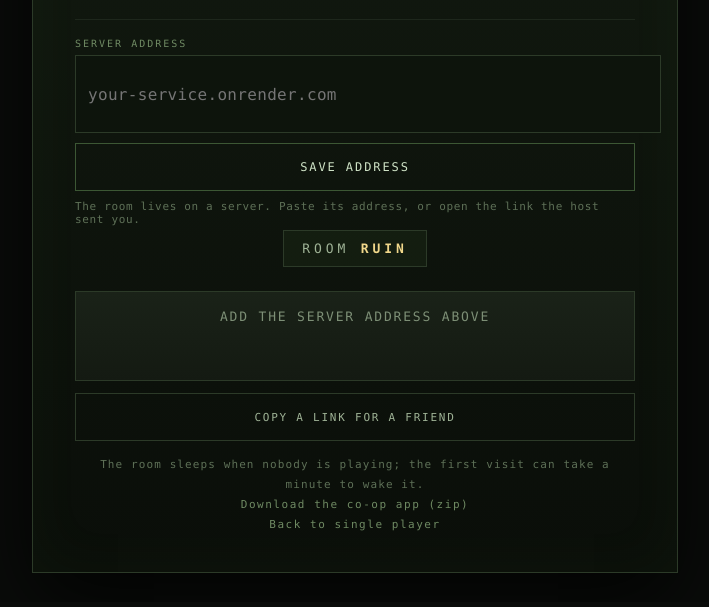
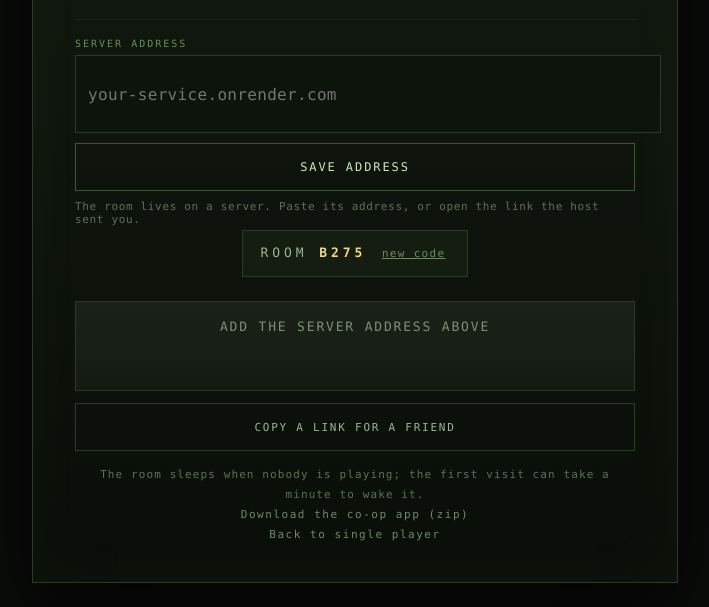
Before and after one commit to dragonmahan-sketch/rot-and-ruin, a plain HTML site: page coop.html in a window 1280 px wide. Shown: the part 198-805 px from the top of the page, without its empty margins (285-994 px from the left). Drawn offline with Linux system fonts and the light colour scheme.

Commit message:
Sync the published files [skip ci]

```diff
--- a/coop.html
+++ b/coop.html
@@ -26,6 +26,9 @@
   .room{display:inline-block;margin:0 0 24px;padding:10px 18px;border:1px solid #2c3a28;
     background:rgba(143,212,106,.05);letter-spacing:.3em;font-size:13px;color:#9fb396}
   .room b{color:#f0d78a;letter-spacing:.3em}
+  .room button{background:none;border:0;color:#6f8a63;font:inherit;font-size:11px;
+    letter-spacing:.12em;text-decoration:underline;padding:6px 4px;cursor:pointer}
+  .room button:hover{color:#cfe3c6}
   a.play{display:block;text-decoration:none;border:1px solid #4c7a3d;
     background:linear-gradient(180deg,#3d5f31,#2a4222);color:#eaf5e2;font-size:15px;
     letter-spacing:.22em;padding:16px 20px;text-transform:uppercase;min-height:56px;line-height:1.4}
@@ -86,7 +89,7 @@
       Server <code id="savedHost"></code>
       <button id="change" type="button">change</button>
     </div>
-    <div class="room">ROOM <b>RUIN</b></div>
+    <div class="room">ROOM <b id="roomCode"></b> <button id="newRoom" type="button">new code</button></div>
     <div><a class="play" id="play" href="#">Enter the room</a></div>
     <button class="share" id="share">Copy a link for a friend</button>
     <div class="linkRow" id="linkRow" hidden>
@@ -104,8 +107,28 @@
 (function () {
   'use strict';
   var DEFAULT_HOST = '';
-  var ROOM = 'RUIN';
   var KEY = 'rotruin.coop.host';
+  var CODE_KEY = 'rotruin.coop.room';
+  /* One room code per pair. It is picked on the screen that shares the link and
+     travels in that link, so two pairs never land in each other's game. No I,
+     O, 0 or 1, because those get misread when someone says a code out loud. */
+  var ALPHABET = 'ABCDEFGHJKLMNPQRSTUVWXYZ23456789';
+
+  function randomCode() {
+    var out = '', i, buf;
+    if (window.crypto && window.crypto.getRandomValues) {
+      buf = new Uint8Array(4);
+      window.crypto.getRandomValues(buf);
+      for (i = 0; i < 4; i++) out += ALPHABET.charAt(buf[i] % ALPHABET.length);
+    } else {
+      for (i = 0; i < 4; i++) out += ALPHABET.charAt(Math.floor(Math.random() * ALPHABET.length));
+    }
+    return out;
+  }
+
+  function tidyCode(v) {
+    return String(v || '').toUpperCase().replace(/[^A-Z0-9]/g, '').slice(0, 8);
+  }
   /* the address this page used to ship with, before it was known to be dead */
   var DEAD = 'rot-and-ruin-coop.onrender.com';
 
@@ -117,6 +140,14 @@
   }
 
   var q = new URLSearchParams(location.search);
+
+  /* the link carries the pair's own code; with no link, this device keeps the
+     code it made, so reopening the icon rejoins the same game instead of
+     starting a fresh room every time */
+  var storedRoom = '';
+  try { storedRoom = localStorage.getItem(CODE_KEY) || ''; } catch (e) {}
+  var ROOM = tidyCode(q.get('room')) || tidyCode(storedRoom) || randomCode();
+
   var stored = '';
   try { stored = localStorage.getItem(KEY) || ''; } catch (e) {}
   /* a phone that saved the old address before it was known to be dead gets
@@ -134,6 +165,7 @@
   var linkRow = document.getElementById('linkRow');
   var linkBox = document.getElementById('linkBox');
   var hint = document.getElementById('hint');
+  var roomEl = document.getElementById('roomCode');
 
   function bare(h) { var i = h.indexOf('://'); return i > -1 ? h.slice(i + 3) : h; }
 
@@ -167,6 +199,27 @@
   }
   apply(host);
   showState();
+  roomEl.textContent = ROOM;
+  try { localStorage.setItem(CODE_KEY, ROOM); } catch (e) {}
+
+  document.getElementById('newRoom').addEventListener('click', function () {
+    setRoom('');
+    flash('New room ' + ROOM);
+  });
+
+  /* switching code keeps the address: only the room changes */
+  function setRoom(code) {
+    ROOM = tidyCode(code) || randomCode();
+    try { localStorage.setItem(CODE_KEY, ROOM); } catch (e) {}
+    roomEl.textContent = ROOM;
+    linkRow.hidden = true;
+    /* keep the address in step, so a reload here rejoins the new room rather
+       than the one the old link pointed at */
+    var u = new URL(location.href);
+    u.searchParams.set('room', ROOM);
+    history.replaceState(null, '', u);
+    if (host) apply(host);
+  }
 
   /* a link made by "Copy a link for a friend" carries go=1: the friend lands
      in the room itself, with nothing to type and nothing to tap */
```
Also changed, not shown: README.txt, coop.webmanifest, 1 other file.
